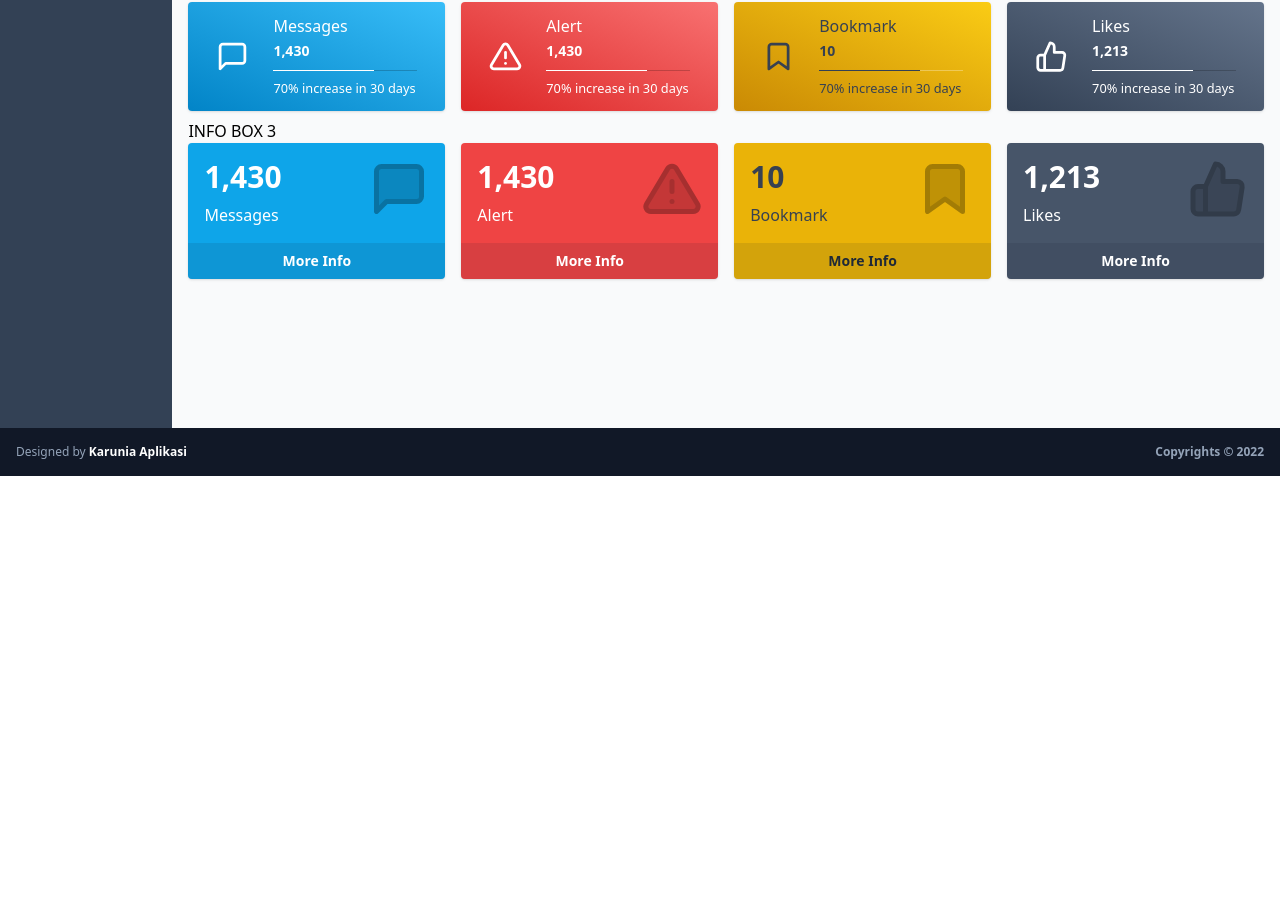
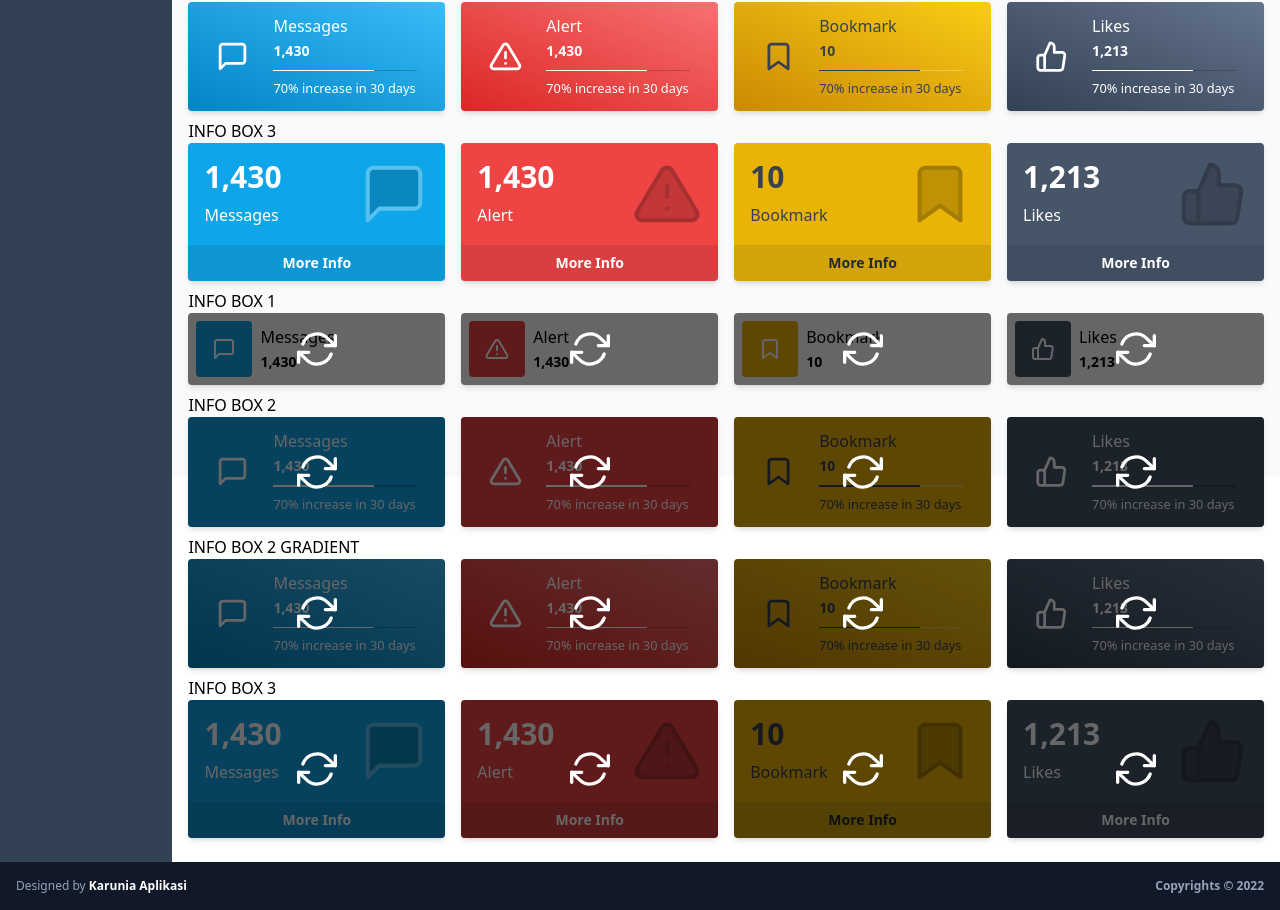
Before and after one commit to autotrof/admintemplate-nuxt, a Nuxt app: page /widget in a window 1280 px wide. Shown: the part 388-1298 px from the top of the page. Before the commit the page ends 864 px from the top, so only its background shows below. Built offline with nearby package versions, Linux system fonts and the light colour scheme.

Commit message:
loading overlay

```diff
--- a/assets/main.css
+++ b/assets/main.css
@@ -31,8 +31,12 @@ h6{
   @apply text-sm;
 }
 
+[class^='info-box']{
+  @apply relative;
+}
+
 .info-box1{
-  @apply rounded shadow flex items-center p-2 bg-white overflow-hidden;
+  @apply rounded shadow-md flex items-center p-2 bg-white overflow-hidden;
 }
 .info-box1 .icon-wrapper{
   @apply rounded p-4;
@@ -42,14 +46,14 @@ h6{
 }
 
 .info-box2{
-  @apply rounded shadow flex items-center p-3 pr-7 overflow-hidden;
+  @apply rounded shadow-md flex items-center p-3 pr-7 overflow-hidden;
 }
 .info-box2 .icon-wrapper{
   @apply p-4;
 }
 
 .info-box3{
-  @apply rounded shadow overflow-hidden;
+  @apply rounded shadow-md overflow-hidden;
 }
 .info-box3 .wrapper{
   @apply flex items-start p-4;
--- /dev/null
+++ b/components/LoadingOverlay.vue
@@ -0,0 +1,17 @@
+<script>
+  export default{
+
+  }
+</script>
+
+<template>
+  <div class="overlay">
+    <div class="w-full h-full items-center justify-center flex" v-html="$feather['refresh-cw'].toSvg({class:'text-white mx-auto animate-spin-slow duration-200',width:40,height:40})"></div>
+  </div>
+</template>
+
+<style scoped>
+  .overlay{
+    @apply left-0 top-0 w-full h-full z-10 bg-black bg-opacity-60 absolute;
+  }
+</style>
--- a/layouts/default.vue
+++ b/layouts/default.vue
@@ -146,7 +146,7 @@
 
 <style scoped>
   main{
-    @apply flex flex-col bg-gray-50 overflow-hidden;
+    @apply flex flex-col bg-gray-50;
     height:calc(100vh + 64px);
   }
   header{
@@ -192,7 +192,7 @@
     @apply font-semibold underline;
   }
   aside{
-    @apply absolute xl:relative bg-slate-700 h-full -left-[200px] xl:left-0 duration-200 w-[200px];
+    @apply absolute z-50 xl:relative bg-slate-700 h-full -left-[200px] xl:left-0 duration-200 w-[200px];
   }
   aside.show{
     @apply left-0;
--- a/pages/widget.vue
+++ b/pages/widget.vue
@@ -127,7 +127,7 @@
             <div class="text-3xl font-bold mb-2">1,430</div>
             <span>Messages</span>
           </div>
-          <div class="icon-wrapper" v-html="$feather['message-square'].toSvg({class:'text-black',fill:'rgba(0,0,0,.6)',width:60,height:60})"></div>
+          <div class="icon-wrapper" v-html="$feather['message-square'].toSvg({'stroke-width':1.4,class:'text-white',fill:'rgba(0,0,0,.6)',width:70,height:70})"></div>
         </div>
         <NuxtLink class="link text-white" to="/">More Info</NuxtLink>
       </div>
@@ -137,7 +137,7 @@
             <div class="text-3xl font-bold mb-2">1,430</div>
             <span>Alert</span>
           </div>
-          <div class="icon-wrapper" v-html="$feather['alert-triangle'].toSvg({class:'text-black',fill:'rgba(0,0,0,.6)',width:60,height:60})"></div>
+          <div class="icon-wrapper" v-html="$feather['alert-triangle'].toSvg({'stroke-width':1.4,class:'text-black',fill:'rgba(0,0,0,.6)',width:70,height:70})"></div>
         </div>
         <NuxtLink class="link text-white" to="/">More Info</NuxtLink>
       </div>
@@ -147,7 +147,7 @@
             <div class="text-3xl font-bold mb-2">10</div>
             <span>Bookmark</span>
           </div>
-          <div class="icon-wrapper" v-html="$feather['bookmark'].toSvg({class:'text-black',fill:'rgba(0,0,0,.6)',width:60,height:60})"></div>
+          <div class="icon-wrapper" v-html="$feather['bookmark'].toSvg({'stroke-width':1.4,class:'text-black',fill:'rgba(0,0,0,.6)',width:70,height:70})"></div>
         </div>
         <NuxtLink class="link text-gray-800" to="/">More Info</NuxtLink>
       </div>
@@ -157,7 +157,186 @@
             <div class="text-3xl font-bold mb-2">1,213</div>
             <span>Likes</span>
           </div>
-          <div class="icon-wrapper" v-html="$feather['thumbs-up'].toSvg({class:'text-black',fill:'rgba(0,0,0,.6)',width:60,height:60})"></div>
+          <div class="icon-wrapper" v-html="$feather['thumbs-up'].toSvg({'stroke-width':1.4,class:'text-black',fill:'rgba(0,0,0,.6)',width:70,height:70})"></div>
+        </div>
+        <NuxtLink class="link text-white" to="/">More Info</NuxtLink>
+      </div>
+    </div>
+
+
+
+
+
+    <!-- overlay loading -->
+
+
+    <div><h5>INFO BOX 1</h5></div>
+    <div class="grid grid-cols-1 sm:grid-cols-2 xl:grid-cols-4 gap-4 mb-2">
+      <div class="info-box1">
+        <LoadingOverlay/>
+        <div class="icon-wrapper bg-primary" v-html="$feather['message-square'].toSvg({class:'text-white'})"></div>
+        <div class="info">
+          <div>Messages</div>
+          <strong class="text-sm">1,430</strong>
+        </div>
+      </div>
+      <div class="info-box1">
+        <LoadingOverlay/>
+        <div class="icon-wrapper bg-danger" v-html="$feather['alert-triangle'].toSvg({class:'text-white'})"></div>
+        <div class="info">
+          <div>Alert</div>
+          <strong class="text-sm">1,430</strong>
+        </div>
+      </div>
+      <div class="info-box1">
+        <LoadingOverlay/>
+        <div class="icon-wrapper bg-yellow-500" v-html="$feather['bookmark'].toSvg({class:'text-white'})"></div>
+        <div class="info">
+          <div>Bookmark</div>
+          <strong class="text-sm">10</strong>
+        </div>
+      </div>
+      <div class="info-box1">
+        <LoadingOverlay/>
+        <div class="icon-wrapper bg-secondary" v-html="$feather['thumbs-up'].toSvg({class:'text-white'})"></div>
+        <div class="info">
+          <div>Likes</div>
+          <strong class="text-sm">1,213</strong>
+        </div>
+      </div>
+    </div>
+
+    <div><h5>INFO BOX 2</h5></div>
+    <div class="grid grid-cols-1 sm:grid-cols-2 xl:grid-cols-4 gap-4 mb-2">
+      <div class="info-box2 bg-primary">
+        <LoadingOverlay/>
+        <div class="icon-wrapper" v-html="$feather['message-square'].toSvg({class:'text-white',width:33,height:33})"></div>
+        <div class="info text-white">
+          <div>Messages</div>
+          <strong class="text-sm">1,430</strong>
+          <Progress percentage="70" bgClass="mt-2 mb-1 bg-black bg-opacity-20"/>
+          <small>70% increase in 30 days</small>
+        </div>
+      </div>
+      <div class="info-box2 bg-danger">
+        <LoadingOverlay/>
+        <div class="icon-wrapper" v-html="$feather['alert-triangle'].toSvg({class:'text-white',width:33,height:33})"></div>
+        <div class="info text-white">
+          <div>Alert</div>
+          <strong class="text-sm">1,430</strong>
+          <Progress percentage="70" bgClass="mt-2 mb-1 bg-black bg-opacity-20"/>
+          <small>70% increase in 30 days</small>
+        </div>
+      </div>
+      <div class="info-box2 bg-yellow-500">
+        <LoadingOverlay/>
+        <div class="icon-wrapper" v-html="$feather['bookmark'].toSvg({class:'text-gray-700',width:33,height:33})"></div>
+        <div class="info text-gray-700">
+          <div>Bookmark</div>
+          <strong class="text-sm">10</strong>
+          <Progress percentage="70" bgClass="mt-2 mb-1 bg-white bg-opacity-30" fgClass="bg-slate-700"/>
+          <small>70% increase in 30 days</small>
+        </div>
+      </div>
+      <div class="info-box2 bg-secondary">
+        <LoadingOverlay/>
+        <div class="icon-wrapper" v-html="$feather['thumbs-up'].toSvg({class:'text-white',width:33,height:33})"></div>
+        <div class="info text-white">
+          <div>Likes</div>
+          <strong class="text-sm">1,213</strong>
+          <Progress percentage="70" bgClass="mt-2 mb-1 bg-black bg-opacity-20"/>
+          <small>70% increase in 30 days</small>
+        </div>
+      </div>
+    </div>
+
+    <div><h5>INFO BOX 2 GRADIENT</h5></div>
+    <div class="grid grid-cols-1 sm:grid-cols-2 xl:grid-cols-4 gap-4 mb-2">
+      <div class="info-box2 bg-gradient-to-bl from-primary-light to-primary-dark">
+        <LoadingOverlay/>
+        <div class="icon-wrapper" v-html="$feather['message-square'].toSvg({class:'text-white',width:33,height:33})"></div>
+        <div class="info text-white">
+          <div>Messages</div>
+          <strong class="text-sm">1,430</strong>
+          <Progress percentage="70" bgClass="mt-2 mb-1 bg-black bg-opacity-20"/>
+          <small>70% increase in 30 days</small>
+        </div>
+      </div>
+      <div class="info-box2 bg-gradient-to-bl from-danger-light to-danger-dark">
+        <LoadingOverlay/>
+        <div class="icon-wrapper" v-html="$feather['alert-triangle'].toSvg({class:'text-white',width:33,height:33})"></div>
+        <div class="info text-white">
+          <div>Alert</div>
+          <strong class="text-sm">1,430</strong>
+          <Progress percentage="70" bgClass="mt-2 mb-1 bg-black bg-opacity-20"/>
+          <small>70% increase in 30 days</small>
+        </div>
+      </div>
+      <div class="info-box2 bg-gradient-to-bl from-yellow-400 to-yellow-600">
+        <LoadingOverlay/>
+        <div class="icon-wrapper" v-html="$feather['bookmark'].toSvg({class:'text-gray-700',width:33,height:33})"></div>
+        <div class="info text-gray-700">
+          <div>Bookmark</div>
+          <strong class="text-sm">10</strong>
+          <Progress percentage="70" bgClass="mt-2 mb-1 bg-white bg-opacity-30" fgClass="bg-slate-700"/>
+          <small>70% increase in 30 days</small>
+        </div>
+      </div>
+      <div class="info-box2 bg-gradient-to-bl from-secondary-light to-secondary-dark">
+        <LoadingOverlay/>
+        <div class="icon-wrapper" v-html="$feather['thumbs-up'].toSvg({class:'text-white',width:33,height:33})"></div>
+        <div class="info text-white">
+          <div>Likes</div>
+          <strong class="text-sm">1,213</strong>
+          <Progress percentage="70" bgClass="mt-2 mb-1 bg-black bg-opacity-20"/>
+          <small>70% increase in 30 days</small>
+        </div>
+      </div>
+    </div>
+
+    <div><h5>INFO BOX 3</h5></div>
+    <div class="grid grid-cols-1 sm:grid-cols-2 xl:grid-cols-4 gap-4 mb-2">
+      <div class="info-box3 bg-primary">
+        <LoadingOverlay/>
+        <div class="wrapper">
+          <div class="info text-white">
+            <div class="text-3xl font-bold mb-2">1,430</div>
+            <span>Messages</span>
+          </div>
+          <div class="icon-wrapper" v-html="$feather['message-square'].toSvg({'stroke-width':1.4,class:'text-white',fill:'rgba(0,0,0,.6)',width:70,height:70})"></div>
+        </div>
+        <NuxtLink class="link text-white" to="/">More Info</NuxtLink>
+      </div>
+      <div class="info-box3 bg-danger">
+        <LoadingOverlay/>
+        <div class="wrapper">
+          <div class="info text-white">
+            <div class="text-3xl font-bold mb-2">1,430</div>
+            <span>Alert</span>
+          </div>
+          <div class="icon-wrapper" v-html="$feather['alert-triangle'].toSvg({'stroke-width':1.4,class:'text-black',fill:'rgba(0,0,0,.6)',width:70,height:70})"></div>
+        </div>
+        <NuxtLink class="link text-white" to="/">More Info</NuxtLink>
+      </div>
+      <div class="info-box3 bg-yellow-500">
+        <LoadingOverlay/>
+        <div class="wrapper">
+          <div class="info text-gray-700">
+            <div class="text-3xl font-bold mb-2">10</div>
+            <span>Bookmark</span>
+          </div>
+          <div class="icon-wrapper" v-html="$feather['bookmark'].toSvg({'stroke-width':1.4,class:'text-black',fill:'rgba(0,0,0,.6)',width:70,height:70})"></div>
+        </div>
+        <NuxtLink class="link text-gray-800" to="/">More Info</NuxtLink>
+      </div>
+      <div class="info-box3 bg-secondary">
+        <LoadingOverlay/>
+        <div class="wrapper">
+          <div class="info text-white">
+            <div class="text-3xl font-bold mb-2">1,213</div>
+            <span>Likes</span>
+          </div>
+          <div class="icon-wrapper" v-html="$feather['thumbs-up'].toSvg({'stroke-width':1.4,class:'text-black',fill:'rgba(0,0,0,.6)',width:70,height:70})"></div>
         </div>
         <NuxtLink class="link text-white" to="/">More Info</NuxtLink>
       </div>
--- a/tailwind.config.js
+++ b/tailwind.config.js
@@ -27,6 +27,9 @@ module.exports = {
           light:colors.red[400],
           dark:colors.red[600]
         }
+      },
+      animation: {
+        'spin-slow': 'spin 2s linear infinite',
       }
     },
   },
```
